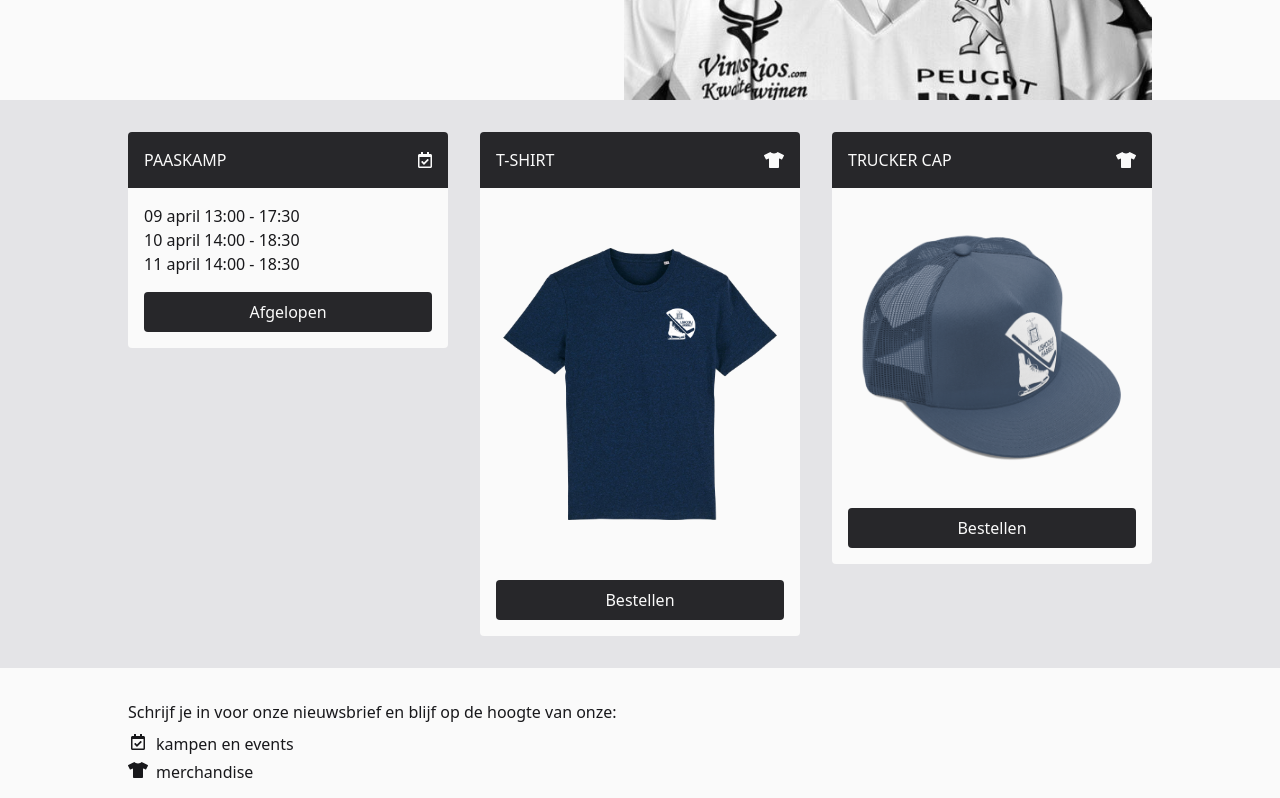
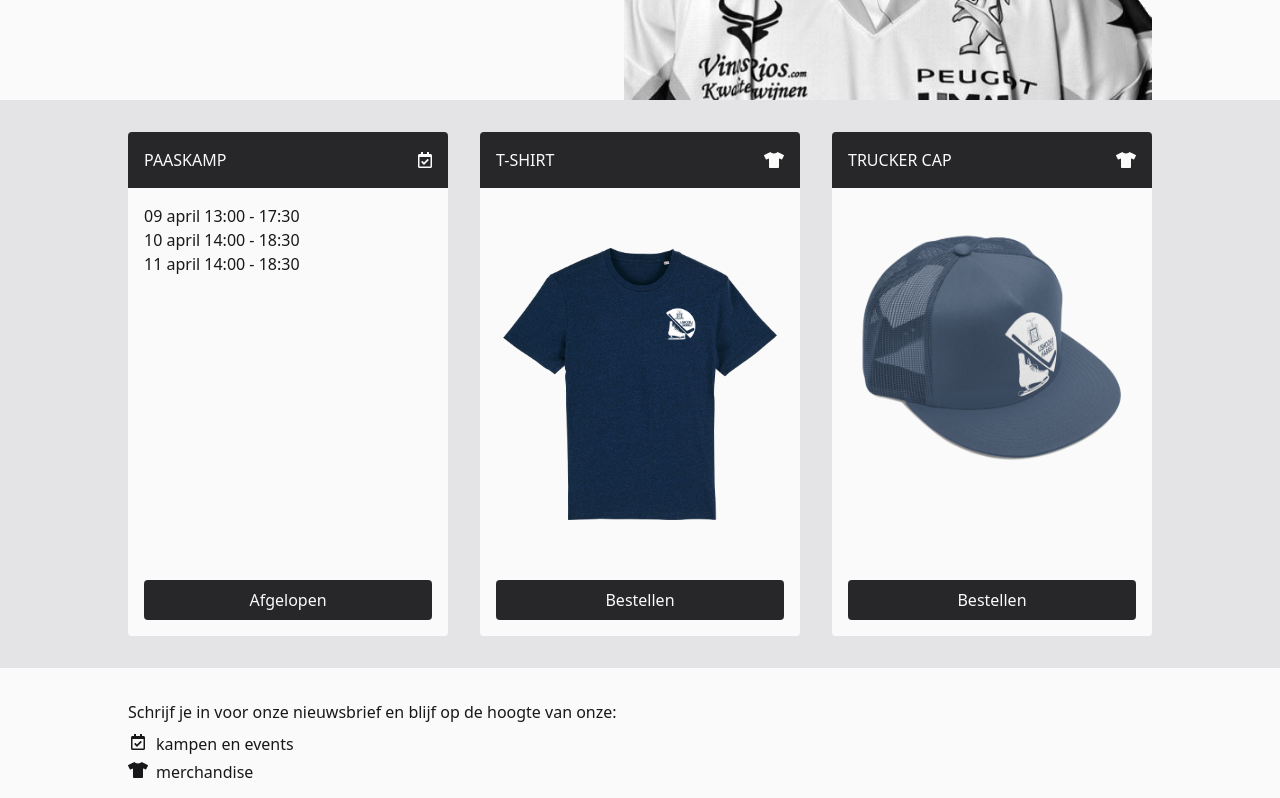
Before and after one commit to bartw/ijshockij.be, a Next.js app: page / in a window 1280 px wide. Shown: the part 560-1358 px from the top of the page. Built offline with nearby package versions, Linux system fonts and the light colour scheme.

Commit message:
extract card

```diff
--- a/components/events.tsx
+++ b/components/events.tsx
@@ -1,24 +1,50 @@
+import { IconDefinition } from "@fortawesome/fontawesome-svg-core";
 import { FontAwesomeIcon } from "@fortawesome/react-fontawesome";
 import { faCalendarCheck } from "@fortawesome/free-regular-svg-icons";
 import { faTshirt } from "@fortawesome/free-solid-svg-icons";
+import { ReactNode } from "react";
 import { Container } from "./container";
+
+const Card = ({
+  children: [header, content, footer],
+}: {
+  children: [ReactNode, ReactNode, ReactNode];
+}) => (
+  <div className="flex flex-col">
+    <div className="bg-gray-800 flex items-center justify-between p-4 text-gray-50 rounded-t">
+      {header}
+    </div>
+    <div className="p-4 bg-gray-50 rounded-b flex-1 flex flex-col">
+      <div className="flex-1">{content}</div>
+      <div>{footer}</div>
+    </div>
+  </div>
+);
+
+const CardHeader = ({
+  icon,
+  children,
+}: {
+  icon: IconDefinition;
+  children: ReactNode;
+}) => (
+  <>
+    <h3 className="uppercase">{children}</h3>
+    <FontAwesomeIcon icon={icon} />
+  </>
+);
 
 export const Events = () => (
   <section className="py-8 px-4">
     <Container>
       <div className="grid md:grid-cols-2 lg:grid-cols-3 auto-rows-auto gap-8">
-        <div>
-          <div className="bg-gray-800 flex items-center justify-between p-4 text-gray-50 rounded-t">
-            <h3 className="uppercase">paaskamp</h3>
-            <FontAwesomeIcon icon={faCalendarCheck} />
-          </div>
-          <div className="p-4 bg-gray-50 rounded-b">
+        <Card>
+          <CardHeader icon={faCalendarCheck}>paaskamp</CardHeader>
           <ul>
             <li>09 april 13:00 - 17:30</li>
             <li>10 april 14:00 - 18:30</li>
             <li>11 april 14:00 - 18:30</li>
           </ul>
-            <div>
           <button
             className="mt-4 rounded bg-gray-800 hover:bg-gray-700 text-gray-50 px-4 py-2 w-full cursor-not-allowed"
             type="button"
@@ -26,18 +52,12 @@ export const Events = () => (
           >
             Afgelopen
           </button>
+        </Card>
+        <Card>
+          <CardHeader icon={faTshirt}>t-shirt</CardHeader>
+          <div className="flex justify-center">
+            <img src="/tshirt.png" alt="t-shirt" />
           </div>
-          </div>
-        </div>
-
-        <div>
-          <div className="bg-gray-800 flex items-center justify-between p-4 text-gray-50 rounded-t">
-            <h3 className="uppercase">t-shirt</h3>
-            <FontAwesomeIcon icon={faTshirt} />
-          </div>
-          <div className="p-4 bg-gray-50 rounded-b">
-            <img src="/tshirt.png" alt="t-shirt" />
-            <div>
           <button
             className="mt-4 rounded bg-gray-800 hover:bg-gray-700 text-gray-50 px-4 py-2 w-full cursor-not-allowed"
             type="button"
@@ -45,18 +65,12 @@ export const Events = () => (
           >
             Bestellen
           </button>
+        </Card>
+        <Card>
+          <CardHeader icon={faTshirt}>trucker cap</CardHeader>
+          <div className="flex justify-center">
+            <img src="/trucker-cap.png" alt="trucker cap" />
           </div>
-          </div>
-        </div>
-
-        <div>
-          <div className="bg-gray-800 flex items-center justify-between p-4 text-gray-50 rounded-t">
-            <h3 className="uppercase">trucker cap</h3>
-            <FontAwesomeIcon icon={faTshirt} />
-          </div>
-          <div className="p-4 bg-gray-50 rounded-b">
-            <img src="/trucker-cap.png" alt="trucker cap" />
-            <div>
           <button
             className="mt-4 rounded bg-gray-800 hover:bg-gray-700 text-gray-50 px-4 py-2 w-full cursor-not-allowed"
             type="button"
@@ -64,9 +78,7 @@ export const Events = () => (
           >
             Bestellen
           </button>
-            </div>
-          </div>
-        </div>
+        </Card>
       </div>
     </Container>
   </section>
```
Lines whose indentation alone changed are shown as unchanged.
